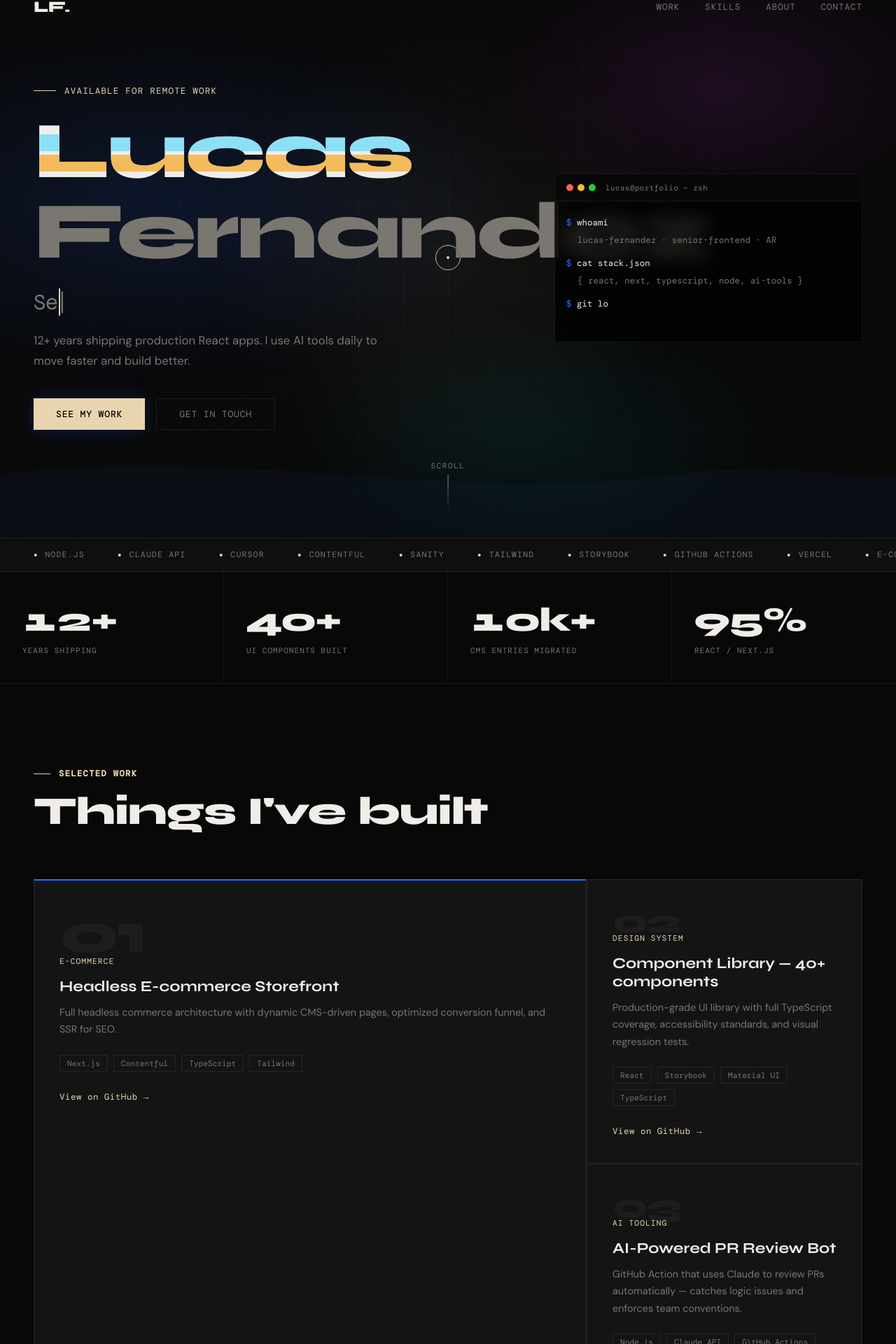
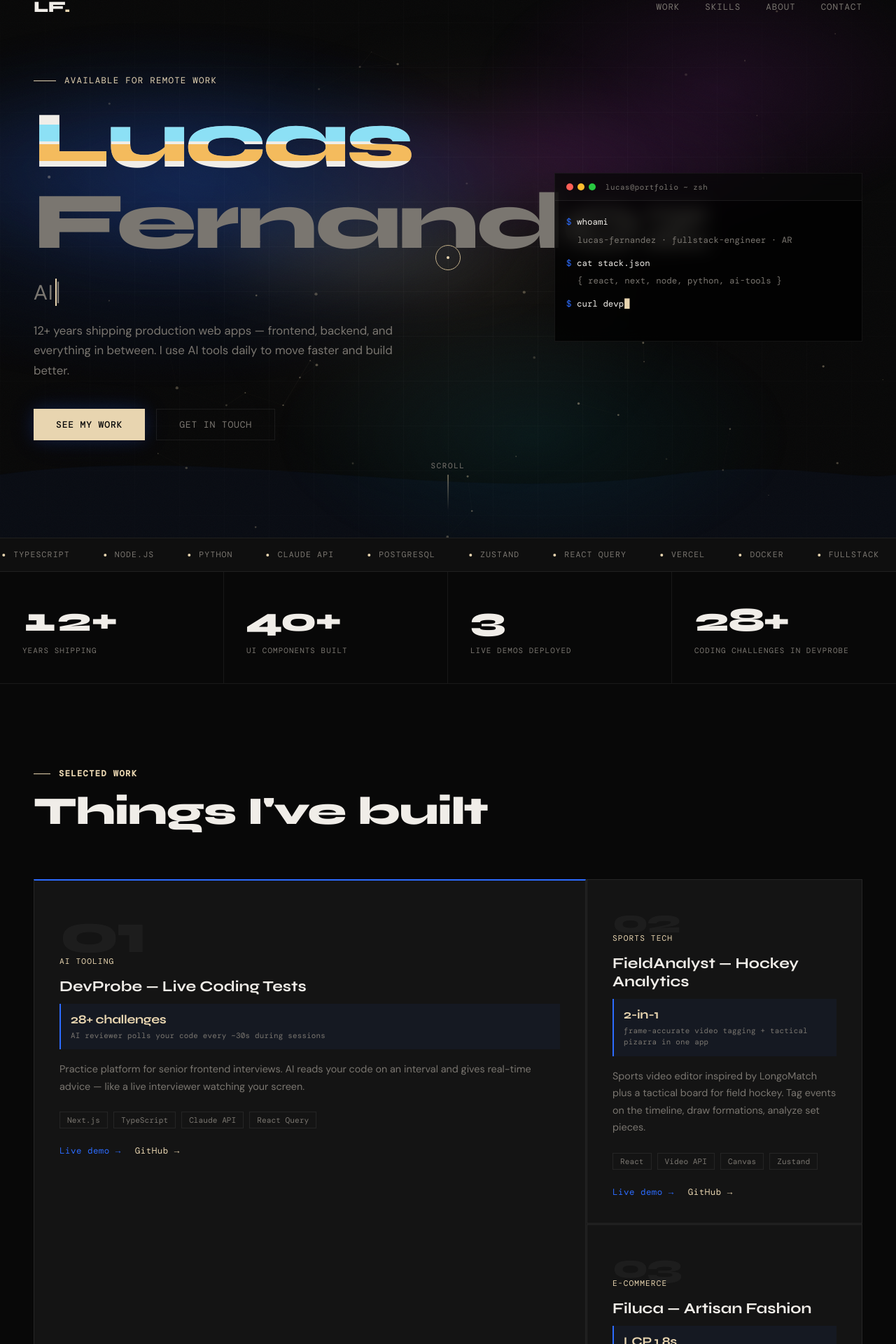
Before and after one commit to lucasfernandezdev15/portfolio, a React (Create React App) app: page / in a window 1280 px wide. Shown: the part 32-1952 px from the top of the page at 70% size. Built offline with nearby package versions, Linux system fonts and the light colour scheme; a web font is replaced by a local one.

Commit message:
Add live demos, fullstack positioning, OG tags, and hero polish.
Real project URLs for DevProbe, FieldAnalyst and Filuca, case study metrics, avatar section, particles, and LinkedIn fix.

```diff
--- a/public/index.html
+++ b/public/index.html
@@ -1,9 +1,31 @@
 <!DOCTYPE html>
-<html lang="en">
+<html lang="es">
   <head>
     <meta charset="utf-8" />
     <meta name="viewport" content="width=device-width, initial-scale=1" />
-    <title>Lucas Fernandez — Frontend Engineer</title>
+    <meta name="description" content="Lucas Fernandez — Fullstack Engineer. 12+ años construyendo apps con React, Node.js e IA. Proyectos en producción: DevProbe, FieldAnalyst, Filuca." />
+    <meta name="author" content="Lucas Fernandez" />
+    <meta name="theme-color" content="#080808" />
+
+    <title>Lucas Fernandez — Fullstack Engineer</title>
+
+    <!-- Open Graph -->
+    <meta property="og:type" content="website" />
+    <meta property="og:title" content="Lucas Fernandez — Fullstack Engineer" />
+    <meta property="og:description" content="12+ years shipping production apps with React, Node.js & AI tooling. Live demos: DevProbe, FieldAnalyst, Filuca." />
+    <meta property="og:image" content="%PUBLIC_URL%/og-image.svg" />
+    <meta property="og:image:width" content="1200" />
+    <meta property="og:image:height" content="630" />
+    <meta property="og:locale" content="es_AR" />
+
+    <!-- Twitter / X -->
+    <meta name="twitter:card" content="summary_large_image" />
+    <meta name="twitter:title" content="Lucas Fernandez — Fullstack Engineer" />
+    <meta name="twitter:description" content="12+ years shipping production apps with React, Node.js & AI tooling." />
+    <meta name="twitter:image" content="%PUBLIC_URL%/og-image.svg" />
+
+    <link rel="icon" href="%PUBLIC_URL%/favicon.ico" />
+    <link rel="apple-touch-icon" href="%PUBLIC_URL%/logo192.png" />
     <link rel="preconnect" href="https://fonts.googleapis.com" />
     <link rel="preconnect" href="https://fonts.gstatic.com" crossorigin />
     <link href="https://fonts.googleapis.com/css2?family=Syne:wght@400;700;800&family=DM+Mono:ital,wght@0,400;0,500;1,400&family=DM+Sans:ital,wght@0,300;0,400;1,300&display=swap" rel="stylesheet" />
--- a/src/App.css
+++ b/src/App.css
@@ -123,6 +123,11 @@ body { background: var(--bg); color: var(--text); font-family: var(--font-body);
   background: radial-gradient(600px circle at var(--spot-x) var(--spot-y), rgba(232,213,176,0.06), transparent 60%);
 }
 
+.hero-particles {
+  position: absolute; inset: 0; width: 100%; height: 100%;
+  pointer-events: none; z-index: 1; opacity: 0.7;
+}
+
 .hero-layout {
   position: relative; z-index: 2;
   display: grid; grid-template-columns: 1fr 1fr; gap: 64px;
@@ -145,10 +150,29 @@ body { background: var(--bg); color: var(--text); font-family: var(--font-body);
 }
 .eyebrow::before { content: ''; display: block; width: 32px; height: 1px; background: var(--accent); }
 
+.hero-name-wrap {
+  position: relative; display: inline-block; margin-bottom: 24px;
+}
+.hero-name-glow {
+  position: absolute; inset: -20% -10%;
+  background:
+    radial-gradient(ellipse 60% 70% at 30% 50%, rgba(44,108,255,0.22), transparent 65%),
+    radial-gradient(ellipse 50% 60% at 70% 40%, rgba(224,64,251,0.14), transparent 60%),
+    radial-gradient(ellipse 40% 50% at 50% 80%, rgba(232,213,176,0.12), transparent 55%);
+  filter: blur(28px);
+  animation: name-glow-pulse 6s ease-in-out infinite alternate;
+  pointer-events: none;
+}
+@keyframes name-glow-pulse {
+  0% { opacity: 0.7; transform: scale(1) rotate(0deg); }
+  100% { opacity: 1; transform: scale(1.06) rotate(2deg); }
+}
+
 .hero-name {
+  position: relative; z-index: 1;
   font-family: var(--font-display); font-size: clamp(3.5rem, 9vw, 8rem);
   font-weight: 800; line-height: 1; letter-spacing: -0.03em;
-  color: var(--text); margin-bottom: 24px;
+  color: var(--text); margin-bottom: 0;
 }
 .name-light { color: var(--muted); }
 
@@ -344,18 +368,34 @@ body { background: var(--bg); color: var(--text); font-family: var(--font-body);
   letter-spacing: 0.1em; text-transform: uppercase; margin-bottom: 16px;
 }
 .proj-title { font-family: var(--font-display); font-size: 1.35rem; font-weight: 700; margin-bottom: 12px; }
+.proj-metric {
+  display: flex; flex-direction: column; gap: 4px;
+  padding: 12px 14px; margin-bottom: 16px;
+  border-left: 2px solid var(--glow);
+  background: rgba(44,108,255,0.06);
+}
+.proj-metric-value {
+  font-family: var(--font-display); font-size: 1.1rem; font-weight: 700;
+  color: var(--accent); letter-spacing: -0.02em;
+}
+.proj-metric-label {
+  font-family: var(--font-mono); font-size: 0.68rem;
+  color: var(--muted); line-height: 1.5; letter-spacing: 0.02em;
+}
 .proj-desc { font-size: 0.9rem; color: var(--muted); line-height: 1.7; margin-bottom: 24px; }
 .proj-tech { display: flex; flex-wrap: wrap; gap: 8px; margin-bottom: 24px; }
 .tech-badge {
   font-family: var(--font-mono); font-size: 0.7rem; padding: 4px 10px;
   border: 1px solid var(--border); color: var(--muted);
 }
+.proj-links { display: flex; flex-wrap: wrap; gap: 20px; }
 .proj-link {
   font-family: var(--font-mono); font-size: 0.78rem; color: var(--accent);
   text-decoration: none; letter-spacing: 0.04em;
-  transition: letter-spacing 0.2s;
+  transition: letter-spacing 0.2s, color 0.2s;
 }
-.proj-link:hover { letter-spacing: 0.1em; }
+.proj-link-live { color: var(--glow); }
+.proj-link:hover { letter-spacing: 0.1em; color: #fff; }
 
 /* ── SKILLS ── */
 .skills-layout { display: grid; grid-template-columns: 1fr 1.6fr; gap: 80px; align-items: start; max-width: 1100px; margin: 0 auto; }
@@ -369,7 +409,20 @@ body { background: var(--bg); color: var(--text); font-family: var(--font-body);
 .skill-fill { height: 100%; transition: width 1.2s cubic-bezier(0.16,1,0.3,1); }
 
 /* ── ABOUT ── */
-.about-layout { display: grid; grid-template-columns: 1fr 2fr; gap: 80px; max-width: 1100px; margin: 0 auto; align-items: start; }
+.about-layout { display: grid; grid-template-columns: 280px 1fr; gap: 80px; max-width: 1100px; margin: 0 auto; align-items: start; }
+.about-avatar-wrap {
+  position: relative; margin-bottom: 32px;
+}
+.about-avatar-wrap::before {
+  content: ''; position: absolute; inset: -3px;
+  background: linear-gradient(135deg, var(--accent), var(--glow), var(--magenta));
+  border-radius: 2px;
+}
+.about-avatar {
+  position: relative; display: block;
+  width: 100%; aspect-ratio: 1; object-fit: cover;
+  background: var(--bg3);
+}
 .about-text { font-size: 0.95rem; color: var(--muted); line-height: 1.85; margin-bottom: 20px; }
 .about-tags { display: flex; flex-wrap: wrap; gap: 10px; margin-top: 32px; }
 .about-tag {
@@ -407,6 +460,7 @@ body { background: var(--bg); color: var(--text); font-family: var(--font-body);
   .hero-terminal-wrap { justify-content: stretch; }
   .terminal-window { max-width: 100%; }
   .hero-waves { display: none; }
+  .hero-particles { opacity: 0.35; }
   .stats-strip { grid-template-columns: repeat(2, 1fr); }
   .stat-cell:nth-child(2) { border-right: none; }
   .stat-cell { border-bottom: 1px solid var(--border); }
@@ -414,6 +468,7 @@ body { background: var(--bg); color: var(--text); font-family: var(--font-body);
   .projects-bento { grid-template-columns: 1fr; }
   .bento-featured { grid-column: span 1; grid-row: span 1; }
   .skills-layout, .about-layout { grid-template-columns: 1fr; gap: 40px; }
+  .about-avatar-wrap { max-width: 200px; }
   .projects-grid { grid-template-columns: 1fr; }
   .cursor-ring, .cursor-dot { display: none; }
   html { cursor: auto; }
--- a/src/App.js
+++ b/src/App.js
@@ -57,6 +57,83 @@ function ScrollProgress() {
     return () => window.removeEventListener('scroll', fn);
   }, []);
   return <div className="scroll-progress" style={{ width: `${progress}%` }} aria-hidden />;
+}
+
+function HeroParticles() {
+  const canvasRef = useRef(null);
+
+  useEffect(() => {
+    const canvas = canvasRef.current;
+    if (!canvas) return;
+    const ctx = canvas.getContext('2d');
+    let raf;
+    let w = 0;
+    let h = 0;
+
+    const particles = Array.from({ length: 55 }, () => ({
+      x: Math.random(),
+      y: Math.random(),
+      r: Math.random() * 1.8 + 0.4,
+      vx: (Math.random() - 0.5) * 0.00025,
+      vy: (Math.random() - 0.5) * 0.00025,
+      a: Math.random() * 0.45 + 0.15,
+    }));
+
+    const resize = () => {
+      w = canvas.offsetWidth;
+      h = canvas.offsetHeight;
+      canvas.width = w * devicePixelRatio;
+      canvas.height = h * devicePixelRatio;
+      ctx.setTransform(devicePixelRatio, 0, 0, devicePixelRatio, 0, 0);
+    };
+
+    const draw = () => {
+      ctx.clearRect(0, 0, w, h);
+      particles.forEach((p) => {
+        p.x += p.vx;
+        p.y += p.vy;
+        if (p.x < 0 || p.x > 1) p.vx *= -1;
+        if (p.y < 0 || p.y > 1) p.vy *= -1;
+      });
+
+      for (let i = 0; i < particles.length; i += 1) {
+        for (let j = i + 1; j < particles.length; j += 1) {
+          const a = particles[i];
+          const b = particles[j];
+          const dx = (a.x - b.x) * w;
+          const dy = (a.y - b.y) * h;
+          const dist = Math.hypot(dx, dy);
+          if (dist < 120) {
+            ctx.strokeStyle = `rgba(232,213,176,${(1 - dist / 120) * 0.12})`;
+            ctx.lineWidth = 0.6;
+            ctx.beginPath();
+            ctx.moveTo(a.x * w, a.y * h);
+            ctx.lineTo(b.x * w, b.y * h);
+            ctx.stroke();
+          }
+        }
+      }
+
+      particles.forEach((p) => {
+        ctx.beginPath();
+        ctx.arc(p.x * w, p.y * h, p.r, 0, Math.PI * 2);
+        ctx.fillStyle = `rgba(232,213,176,${p.a})`;
+        ctx.fill();
+      });
+
+      raf = requestAnimationFrame(draw);
+    };
+
+    resize();
+    draw();
+    window.addEventListener('resize', resize);
+    return () => {
+      window.removeEventListener('resize', resize);
+      cancelAnimationFrame(raf);
+    };
+  }, []);
+
+  return <canvas ref={canvasRef} className="hero-particles" aria-hidden />;
 }
 
 function HeroSpotlight() {
@@ -120,9 +197,9 @@ function ScrambleTitle({ text, className = '' }) {
 }
 
 const TERMINAL_LINES = [
-  { prompt: '$', cmd: 'whoami', out: 'lucas-fernandez · senior-frontend · AR' },
-  { prompt: '$', cmd: 'cat stack.json', out: '{ react, next, typescript, node, ai-tools }' },
-  { prompt: '$', cmd: 'git log --oneline | head -1', out: 'a3f91c2 shipping production apps since 2013' },
+  { prompt: '$', cmd: 'whoami', out: 'lucas-fernandez · fullstack-engineer · AR' },
+  { prompt: '$', cmd: 'cat stack.json', out: '{ react, next, node, python, ai-tools }' },
+  { prompt: '$', cmd: 'curl devprobe.vercel.app/health', out: '200 OK · 28 challenges live' },
   { prompt: '$', cmd: 'cursor --status', out: '● AI-augmented workflow · Claude · Copilot' },
 ];
 
@@ -281,18 +358,27 @@ function Typewriter({ strings, speed = 75 }) {
   return <span className="typewriter">{display}<span className="caret">|</span></span>;
 }
 
-function ProjectCard({ title, tech, desc, tag, href, delay, featured = false, index = 0 }) {
+function ProjectCard({ title, tech, desc, tag, demoUrl, githubUrl, metric, delay, featured = false, index = 0 }) {
   return (
     <Reveal delay={delay} className={`bento-item bento-item-${index}${featured ? ' bento-featured' : ''}`}>
       <TiltCard featured={featured}>
         <div className="proj-index">{String(index + 1).padStart(2, '0')}</div>
         <div className="proj-tag">{tag}</div>
         <h3 className="proj-title">{title}</h3>
+        {metric && (
+          <div className="proj-metric">
+            <span className="proj-metric-value">{metric.value}</span>
+            <span className="proj-metric-label">{metric.label}</span>
+          </div>
+        )}
         <p className="proj-desc">{desc}</p>
         <div className="proj-tech">
           {tech.map(t => <span key={t} className="tech-badge">{t}</span>)}
         </div>
-        {href && <a href={href} target="_blank" rel="noreferrer" className="proj-link">View on GitHub →</a>}
+        <div className="proj-links">
+          {demoUrl && <a href={demoUrl} target="_blank" rel="noreferrer" className="proj-link proj-link-live">Live demo →</a>}
+          {githubUrl && <a href={githubUrl} target="_blank" rel="noreferrer" className="proj-link">GitHub →</a>}
+        </div>
       </TiltCard>
     </Reveal>
   );
@@ -308,49 +394,54 @@ export default function App() {
 
   const skills = [
     { name: 'React / Next.js', level: 95, color: '#61DAFB' },
-    { name: 'TypeScript', level: 90, color: '#3178C6' },
-    { name: 'Node.js', level: 82, color: '#8CC84B' },
+    { name: 'TypeScript / Node.js', level: 90, color: '#3178C6' },
+    { name: 'Python / APIs', level: 82, color: '#8CC84B' },
     { name: 'AI Tooling — Claude · Copilot · Cursor', level: 88, color: '#F5A623' },
-    { name: 'Tailwind CSS', level: 92, color: '#38BDF8' },
-    { name: 'Contentful / Sanity CMS', level: 85, color: '#F1564C' },
+    { name: 'PostgreSQL / MongoDB', level: 80, color: '#38BDF8' },
+    { name: 'Vercel / CI · Docker', level: 85, color: '#F1564C' },
   ];
 
   const projects = [
     {
-      title: 'Headless E-commerce Storefront',
-      tech: ['Next.js', 'Contentful', 'TypeScript', 'Tailwind'],
-      desc: 'Full headless commerce architecture with dynamic CMS-driven pages, optimized conversion funnel, and SSR for SEO.',
-      tag: 'E-commerce',
-      href: 'https://github.com/lucasfernandezdev15',
+      title: 'DevProbe — Live Coding Tests',
+      tech: ['Next.js', 'TypeScript', 'Claude API', 'React Query'],
+      desc: 'Practice platform for senior frontend interviews. AI reads your code on an interval and gives real-time advice — like a live interviewer watching your screen.',
+      tag: 'AI Tooling',
+      demoUrl: 'https://live-coding-test-alpha.vercel.app/',
+      githubUrl: 'https://github.com/lucasfernandezdev15',
       featured: true,
+      metric: { value: '28+ challenges', label: 'AI reviewer polls your code every ~30s during sessions' },
     },
     {
-      title: 'Component Library — 40+ components',
-      tech: ['React', 'Storybook', 'Material UI', 'TypeScript'],
-      desc: 'Production-grade UI library with full TypeScript coverage, accessibility standards, and visual regression tests.',
-      tag: 'Design System',
-      href: 'https://github.com/lucasfernandezdev15',
+      title: 'FieldAnalyst — Hockey Analytics',
+      tech: ['React', 'Video API', 'Canvas', 'Zustand'],
+      desc: 'Sports video editor inspired by LongoMatch plus a tactical board for field hockey. Tag events on the timeline, draw formations, analyze set pieces.',
+      tag: 'Sports Tech',
+      demoUrl: 'https://fieldhockey-analyst.vercel.app/',
+      githubUrl: 'https://github.com/lucasfernandezdev15',
+      metric: { value: '2-in-1', label: 'frame-accurate video tagging + tactical pizarra in one app' },
     },
     {
-      title: 'AI-Powered PR Review Bot',
-      tech: ['Node.js', 'Claude API', 'GitHub Actions'],
-      desc: 'GitHub Action that uses Claude to review PRs automatically — catches logic issues and enforces team conventions.',
-      tag: 'AI Tooling',
-      href: 'https://github.com/lucasfernandezdev15',
+      title: 'Filuca — Artisan Fashion',
+      tech: ['React', 'CSS', 'Vercel', 'WhatsApp API'],
+      desc: 'Editorial storefront for a handmade knitwear brand in Buenos Aires. Limited-edition catalog, collection filters, direct WhatsApp checkout.',
+      tag: 'E-commerce',
+      demoUrl: 'https://filuca.vercel.app/',
+      metric: { value: 'LCP 1.8s', label: 'mobile · static deploy, zero backend overhead' },
     },
     {
       title: 'CMS Migration Pipeline',
       tech: ['Python', 'Sanity', 'Contentful', 'Node.js'],
-      desc: 'Automated pipeline migrating 10k+ content entries between CMS platforms with zero downtime and rollback support.',
+      desc: 'Automated pipeline migrating content entries between CMS platforms with validation, dry-run mode, and rollback on failure.',
       tag: 'Backend',
-      href: 'https://github.com/lucasfernandezdev15',
+      githubUrl: 'https://github.com/lucasfernandezdev15',
+      metric: { value: '10k+ entries', label: 'migrated with zero downtime · rollback on fail' },
     },
   ];
 
   const marqueeItems = [
-    'React 19', 'Next.js', 'TypeScript', 'Node.js', 'Claude API', 'Cursor',
-    'Contentful', 'Sanity', 'Tailwind', 'Storybook', 'GitHub Actions', 'Vercel',
-    'E-commerce', 'Headless CMS', 'Design Systems', 'AI Tooling',
+    'React 19', 'Next.js', 'TypeScript', 'Node.js', 'Python', 'Claude API',
+    'PostgreSQL', 'Zustand', 'React Query', 'Vercel', 'Docker', 'Fullstack',
   ];
 
   return (
@@ -370,6 +461,7 @@ export default function App() {
 
       <section className="hero" id="hero">
         <div className="hero-aurora" aria-hidden />
+        <HeroParticles />
         <div className="hero-waves" aria-hidden>
           <svg viewBox="0 0 1440 320" preserveAspectRatio="none">
             <path className="wave wave-1" d="M0,160 C360,80 720,240 1080,160 C1260,120 1380,180 1440,160 L1440,320 L0,320 Z" />
@@ -382,17 +474,20 @@ export default function App() {
           <div className="hero-content">
             <Reveal><p className="eyebrow">Available for remote work</p></Reveal>
             <Reveal delay={100}>
-              <h1 className="hero-name">
-                <GlitchText text="Lucas" /> <span className="name-light">Fernandez</span>
-              </h1>
+              <div className="hero-name-wrap">
+                <div className="hero-name-glow" aria-hidden />
+                <h1 className="hero-name">
+                  <GlitchText text="Lucas" /> <span className="name-light">Fernandez</span>
+                </h1>
+              </div>
             </Reveal>
             <Reveal delay={200}>
               <p className="hero-role">
-                <Typewriter strings={['Senior Frontend Engineer','AI-Augmented Developer','Next.js Specialist','E-commerce Builder']} />
+                <Typewriter strings={['Fullstack Engineer','AI-Augmented Developer','React · Node · Python','Builder of DevProbe & FieldAnalyst']} />
               </p>
             </Reveal>
             <Reveal delay={300}>
-              <p className="hero-sub">12+ years shipping production React apps. I use AI tools daily to move faster and build better.</p>
+              <p className="hero-sub">12+ years shipping production web apps — frontend, backend, and everything in between. I use AI tools daily to move faster and build better.</p>
             </Reveal>
             <Reveal delay={400}>
               <div className="hero-ctas">
@@ -413,8 +508,8 @@ export default function App() {
       <section className="stats-strip" aria-label="Key metrics">
         <StatCell value="12" suffix="+" label="Years shipping" delay={0} />
         <StatCell value="40" suffix="+" label="UI components built" delay={80} />
-        <StatCell value="10" suffix="k+" label="CMS entries migrated" delay={160} />
-        <StatCell value="95" suffix="%" label="React / Next.js" delay={240} />
+        <StatCell value="3" suffix="" label="Live demos deployed" delay={160} />
+        <StatCell value="28" suffix="+" label="Coding challenges in DevProbe" delay={240} />
       </section>
 
       <section className="section" id="work">
@@ -431,7 +526,7 @@ export default function App() {
             <Reveal>
               <h2 className="section-label">Expertise</h2>
               <ScrambleTitle text="Core skills" className="section-title-inline" />
-              <p className="skills-sub">Deep frontend knowledge paired with AI tooling. Not just code generation — real workflow integration that ships faster.</p>
+              <p className="skills-sub">Fullstack delivery — React/Next.js frontends, Node/Python backends, and AI tooling wired into real workflows. Not just code generation — shipping faster with intent.</p>
             </Reveal>
           </div>
           <div className="skills-right">
@@ -443,15 +538,23 @@ export default function App() {
       <section className="section" id="about">
         <div className="about-layout">
           <Reveal className="about-left">
+            <div className="about-avatar-wrap">
+              <img
+                src={`${process.env.PUBLIC_URL}/avatar.jpg`}
+                alt="Lucas Fernandez"
+                className="about-avatar"
+                onError={(e) => { e.currentTarget.onerror = null; e.currentTarget.src = `${process.env.PUBLIC_URL}/avatar.svg`; }}
+              />
+            </div>
             <h2 className="section-label">About</h2>
             <ScrambleTitle text="Who I am" className="section-title-inline" />
           </Reveal>
           <Reveal delay={120} className="about-right">
             <p className="about-text">Based in Tandil, Argentina. 12+ years building web products for companies across LATAM and remotely for US/EU clients.</p>
-            <p className="about-text">I specialize in React/Next.js ecosystems, headless CMS architectures, and e-commerce frontends. Since 2023 I've been integrating AI tools into my daily workflow — Claude, Cursor, Copilot — which has meaningfully changed how fast I ship.</p>
-            <p className="about-text">I care about conversion funnels, UX details, and why some checkout flows work and others don't.</p>
+            <p className="about-text">I'm a fullstack engineer — React/Next.js on the front, Node and Python on the back, with AI tools integrated into how I actually work. DevProbe, FieldAnalyst and Filuca are live examples of that range.</p>
+            <p className="about-text">I care about shipping real products: performance metrics, conversion funnels, and why some architectures survive production and others don't.</p>
             <div className="about-tags">
-              {['Remote-first','English fluent','UTC-3','12+ yrs XP','Open to full-time'].map(t => (
+              {['Fullstack','Remote-first','English fluent','UTC-3','12+ yrs XP','Open to full-time'].map(t => (
                 <span key={t} className="about-tag">{t}</span>
               ))}
             </div>
@@ -463,11 +566,11 @@ export default function App() {
         <Reveal>
           <p className="section-label">Let's talk</p>
           <h2 className="contact-title">Open to opportunities</h2>
-          <p className="contact-sub">Remote · Full-time or contract · React / Next.js / Node</p>
+          <p className="contact-sub">Remote · Full-time or contract · React / Node / Python</p>
           <a href="mailto:lucaspho@gmail.com" className="btn-primary btn-large btn-glow">lucaspho@gmail.com</a>
           <div className="social-links">
             <a href="https://github.com/lucasfernandezdev15" target="_blank" rel="noreferrer">GitHub</a>
-            <a href="https://www.linkedin.com/in/ACoAAA9wvEYBfgEa1wdwofAAGAnMTu-hNSD8mQk" target="_blank" rel="noreferrer">LinkedIn</a>
+            <a href="https://www.linkedin.com/in/lucas-fernandez-19a90772" target="_blank" rel="noreferrer">LinkedIn</a>
           </div>
         </Reveal>
       </section>
```
Also changed, not shown: public/avatar.svg (added), public/manifest.json, public/og-image.svg (added).
